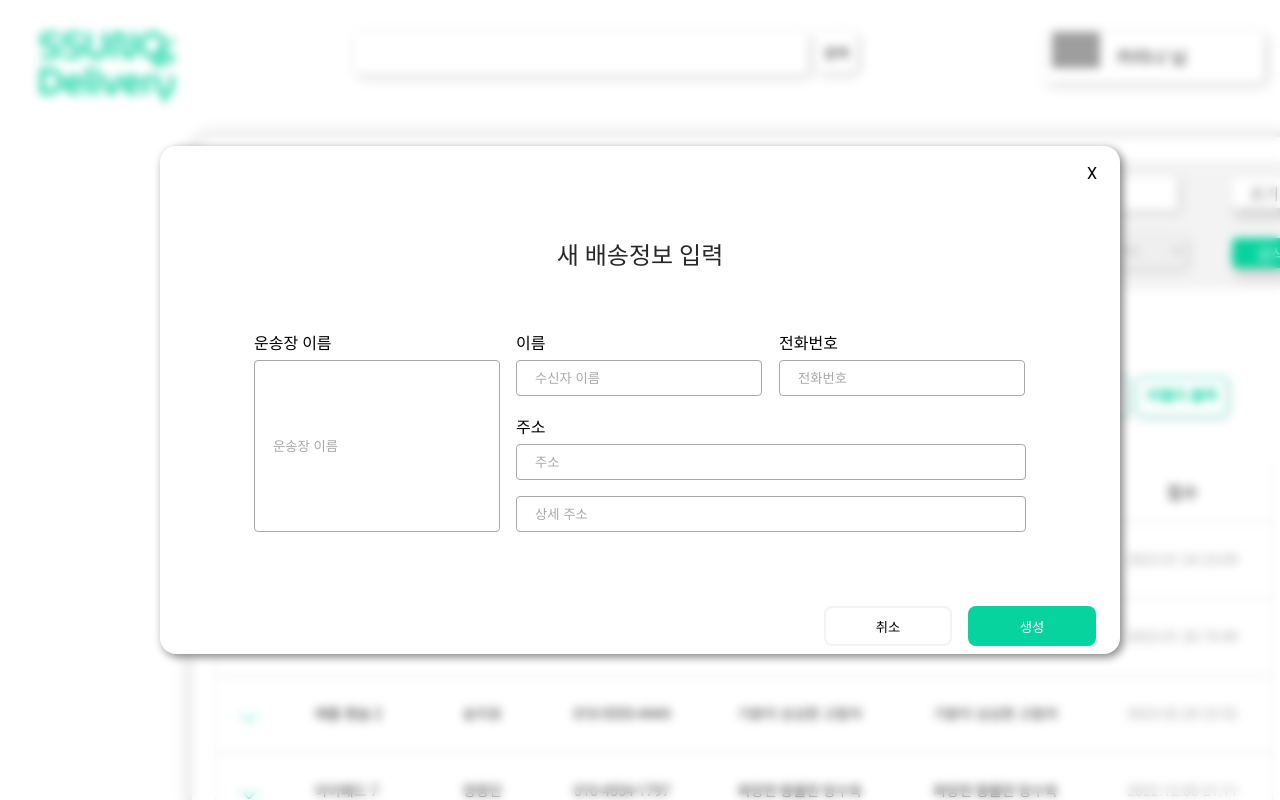
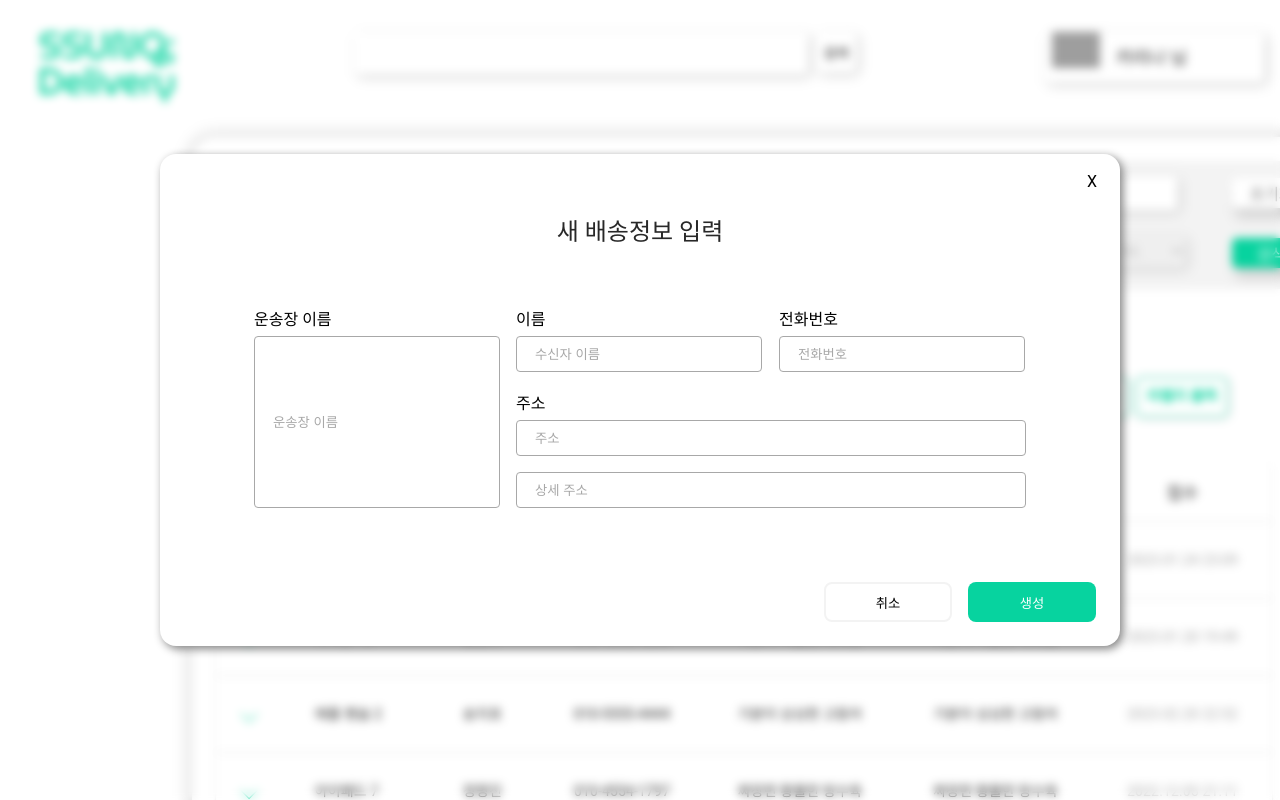
Before and after one commit to gdsc-ssu/ssung-delivery-frontend, a React (Vite) app in the folder packages/app/sender-client/: page / in a window 1280 px wide. Both pictures are taken after a click on the button "운송정보 업로드". Built offline with nearby package versions, Linux system fonts and the light colour scheme; grey boxes are pictures that could not be loaded.

Commit message:
style(sender) : edit modal internal component style

```diff
--- a/packages/app/sender-client/src/component/Modal/ExcelUpload.tsx
+++ b/packages/app/sender-client/src/component/Modal/ExcelUpload.tsx
@@ -44,7 +44,6 @@ const ExcelUploadComponent = () => {
 
   return (
     <ComponentContainer>
-      <Spacer height="2rem" />
       <Flex flexDirection={"row"}>
         <Title style={{"float":"left"}}>운송정보 엑셀 업로드</Title>
         <Flex flexDirection={"row"} justifyContent={'center'}
--- a/packages/app/sender-client/src/component/Modal/ShippingInfoForm.tsx
+++ b/packages/app/sender-client/src/component/Modal/ShippingInfoForm.tsx
@@ -52,7 +52,6 @@ const ShippingInfoForm = () => {
 
     return (
         <ComponentContainer>
-            <Spacer height='2rem' />
             <Flex justifyContent={"center"}>
                 <Title>새 배송정보 입력</Title>
             </Flex>
@@ -106,7 +105,7 @@ const ShippingInfoForm = () => {
                 </AddressInput>
             </GridForm>
             <Flex flexDirection={"row"} justifyContent={'space-between'}
-            style={{"margin":"-3rem 0 0 40rem"}}>
+            style={{"margin":"-3rem 0 1rem 40rem"}}>
                 <Button btnType='gray' style={{"width":"8rem"}}
                     onClick={resetFormData}
                 >
```
